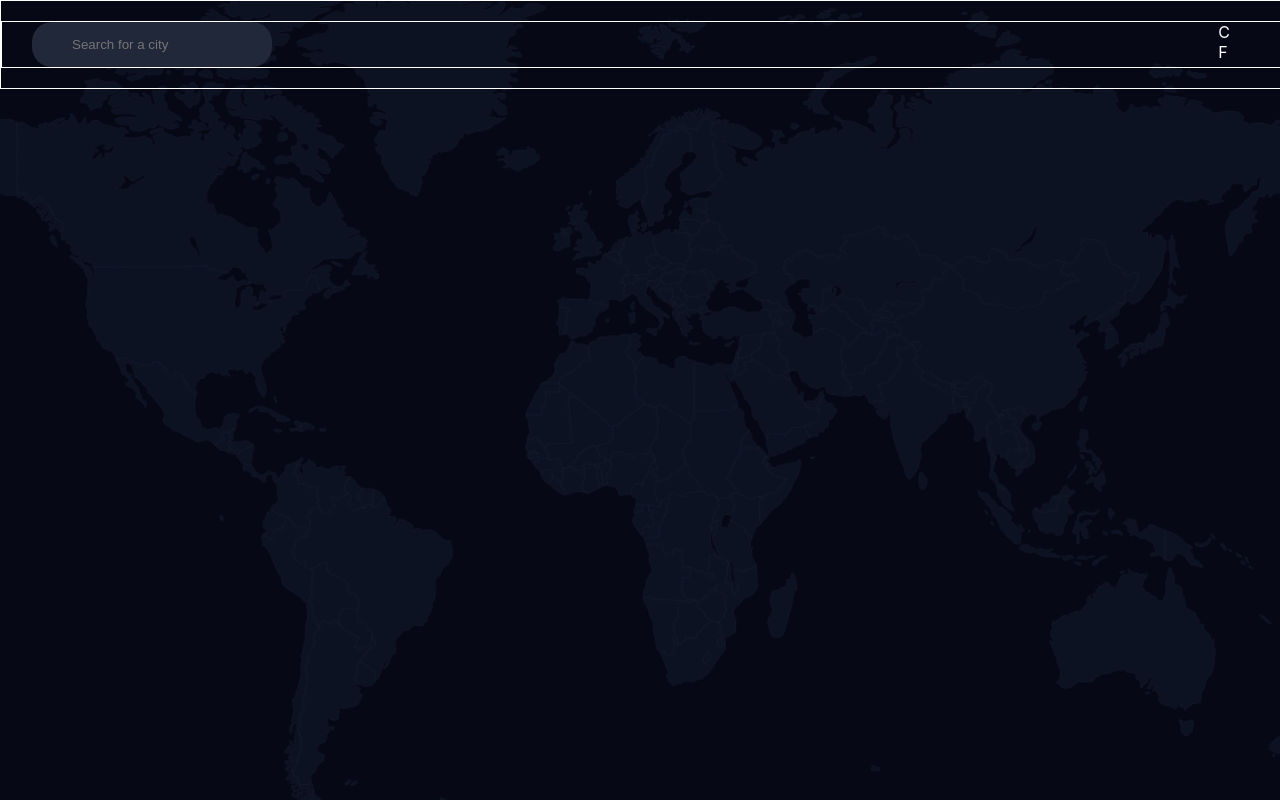
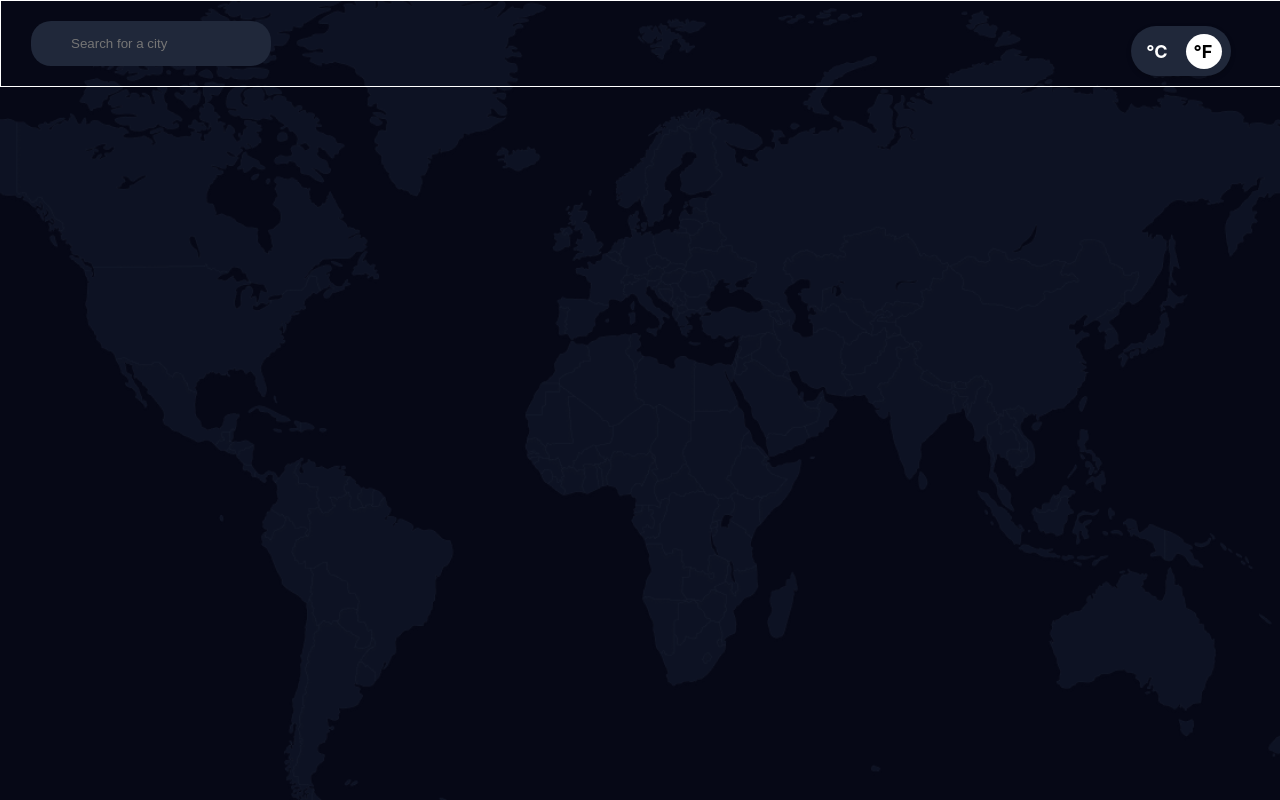
Before and after one commit to devchallenges-io-challenges/weather_app, a React (Create React App) app: page / in a window 1280 px wide. Built offline with nearby package versions, Linux system fonts and the light colour scheme.

Commit message:
Successfully created the temp selector slider

```diff
--- a/public/index.html
+++ b/public/index.html
@@ -1,15 +1,15 @@
 <!DOCTYPE html>
 <html lang="en">
+
 <head>
   <meta charset="utf-8" />
   <link rel="icon" href="%PUBLIC_URL%/favicon.ico" />
   <meta name="viewport" content="width=device-width, initial-scale=1" />
   <meta name="theme-color" content="#000000" />
-    <meta
-      name="description"
-      content="Web site created using create-react-app"
-    />
+  <meta name="description" content="Web site created using create-react-app" />
   <link rel="apple-touch-icon" href="%PUBLIC_URL%/logo192.png" />
+
+  <script src="https://kit.fontawesome.com/5e86550e56.js" crossorigin="anonymous"></script>
   <!--
       manifest.json provides metadata used when your web app is installed on a
       user's mobile device or desktop. See https://developers.google.com/web/fundamentals/web-app-manifest/
@@ -26,6 +26,7 @@
     -->
   <title>React App</title>
 </head>
+
 <body>
   <noscript>You need to enable JavaScript to run this app.</noscript>
   <div id="root"></div>
@@ -40,4 +41,5 @@
       To create a production bundle, use `npm run build` or `yarn build`.
     -->
 </body>
+
 </html>
--- a/src/CSS/Nav.css
+++ b/src/CSS/Nav.css
@@ -1,5 +1,4 @@
 .nav-container {
-    border: 1px solid white;
     position: relative;
     height: 45px;
 }
--- a/src/CSS/Temp-Selector.css
+++ b/src/CSS/Temp-Selector.css
@@ -1,3 +1,65 @@
 .temp-selector {
+    display: flex;
+    justify-content: center;
+    align-items: center;
+    margin-top: 20px;
+}
+
+.temp-selector-container {
+    position: relative;
+    width: 90px;
+    height: 40px;
+    background: #20283a;
+    border-radius: 50px;
+    display: flex;
+    align-items: center;
+    justify-content: space-between;
+    padding: 5px;
+    box-shadow: 0 2px 5px rgba(0, 0, 0, 0.2);
+}
+
+.slider {
+    position: absolute;
+    width: 35px;
+    height: 35px;
+    background: white;
+    border-radius: 50%;
+    padding: 0 3px;
+    transition: transform 0.3s ease-in-out;
+    cursor: pointer;
+}
+
+/* When isFahrenheit is true (slider on the right) */
+.slider.fahrenheit {
+    transform: translateX(50px);
+}
+
+/* When isFahrenheit is false (slider on the left) */
+.slider.celsius {
+    transform: translateX(-2px);
+}
+
+/* Active state (selected one is black) */
+.celsius.active,
+.fahrenheit.active {
+    color: black;
+}
+
+.celsius,
+.fahrenheit {
+    width: 30px;
+    text-align: center;
+    font-size: 18px;
+    font-weight: bold;
+    cursor: pointer;
+    z-index: 1;
     color: white;
 }
+
+.fahrenheit {
+    margin-right: 8px;
+}
+
+.celsius {
+    margin-left: 6px;
+}
--- a/src/Components/Temp-Selector.js
+++ b/src/Components/Temp-Selector.js
@@ -11,9 +11,22 @@ export default function TempSelector() {
     return (
         <div className='temp-selector'>
             <div className='temp-selector-container'>
-                <div className='slider'></div>
-                <div className='celcius'>C</div>
-                <div className='fahrenheit'>F</div>
+                <div
+                    className={`slider ${isFahrenheit ? 'fahrenheit' : 'celsius'}`}
+                    onClick={handleToggle}
+                ></div>
+                <div
+                    className={`celsius ${!isFahrenheit ? 'active' : ''}`}
+                    onClick={() => setIsFahrenheit(false)}
+                >
+                    °C
+                </div>
+                <div
+                    className={`fahrenheit ${isFahrenheit ? 'active' : ''}`}
+                    onClick={() => setIsFahrenheit(true)}
+                >
+                    °F
+                </div>
             </div>
         </div>
     );
```
Lines whose indentation alone changed are shown as unchanged.
